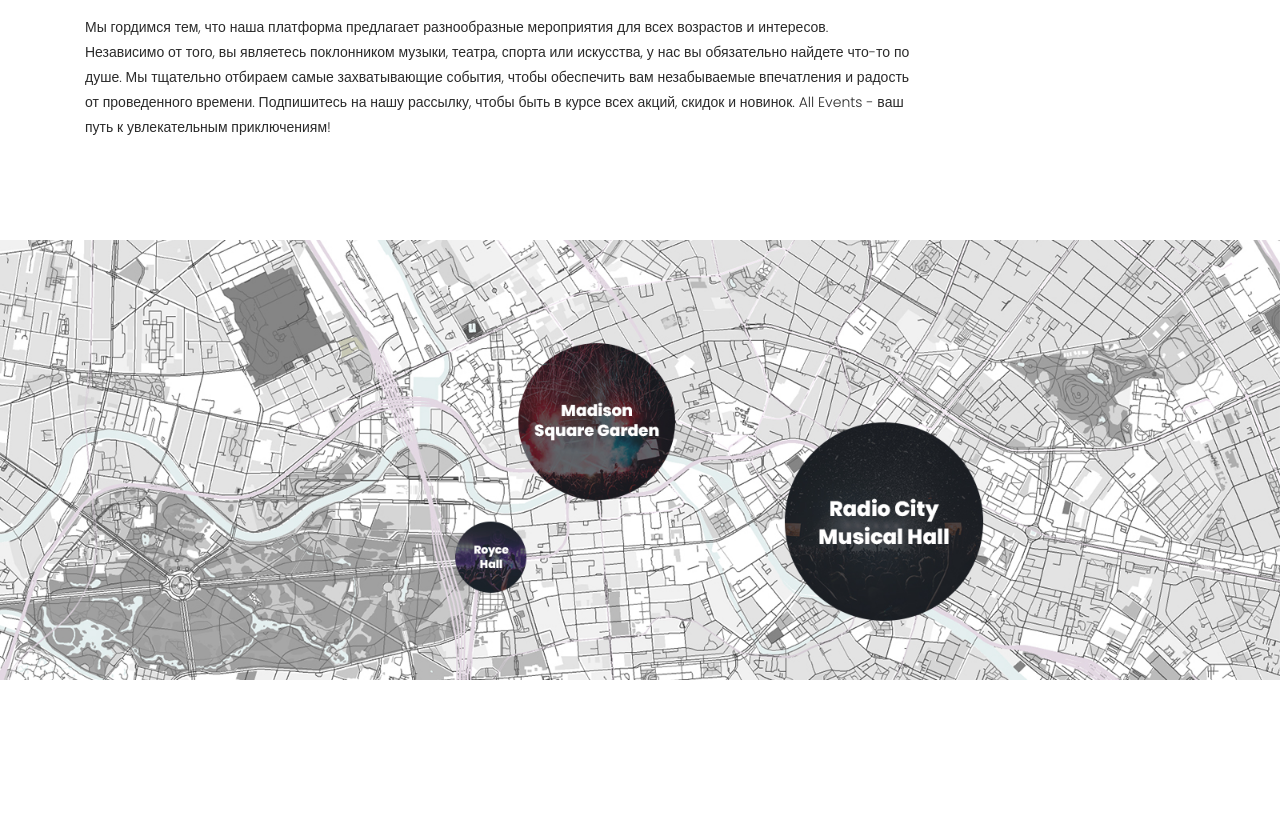
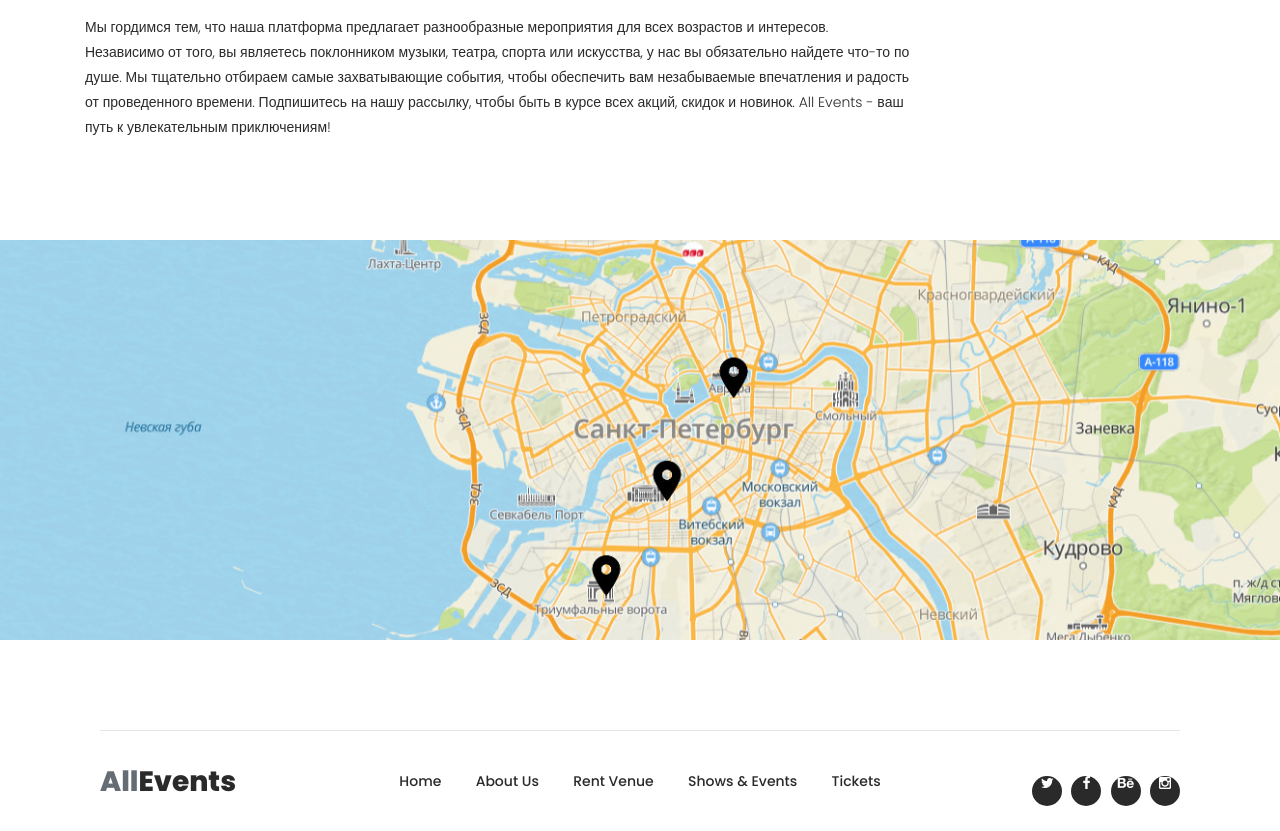
Before and after one commit to AlinaKoloskova2004/events, a Django app: page /main/ in a window 1280 px wide. Shown: the part 1046-1877 px from the top of the page. Before the commit the page ends 1726 px from the top, so only its background shows below. Run offline with Django 5.2, Linux system fonts and the light colour scheme; some libraries are stand-ins or nearby versions.

Commit message:
Главная страница

```diff
--- a/activity/templates/activity/main.html
+++ b/activity/templates/activity/main.html
@@ -48,7 +48,7 @@
 </div>
 
 <div class="map-image">
-    <img src="/static/images/map-image.jpg" alt="Maps of 3 Venues">
+    <img src="/static/images/map.jpg" style="height: 400px; object-fit: cover;" alt="Maps of 3 Venues">
 </div>
 
 
--- a/templates/root.html
+++ b/templates/root.html
@@ -78,5 +78,45 @@
 </header>
 {% block content %}
 {% endblock %}
+<footer>
+    <div class="container">
+        <div class="row" >
+            <div class="col-lg-4">
+
+            </div>
+
+            </div>
+            <div class="col-lg-12">
+                <div class="sub-footer">
+                    <div class="row">
+                        <div class="col-lg-3">
+                            <div class="logo"><span>All<em>Events</em></span></div>
+                        </div>
+                        <div class="col-lg-6">
+                            <div class="menu">
+                                <ul>
+                                    <li><a href="index.html" class="active">Home</a></li>
+                                    <li><a href="about.html">About Us</a></li>
+                                    <li><a href="rent-venue.html">Rent Venue</a></li>
+                                    <li><a href="shows-events.html">Shows & Events</a></li>
+                                    <li><a href="tickets.html">Tickets</a></li>
+                                </ul>
+                            </div>
+                        </div>
+                        <div class="col-lg-3">
+                            <div class="social-links">
+                                <ul>
+                                    <li><a href="#"><i class="fa fa-twitter"></i></a></li>
+                                    <li><a href="#"><i class="fa fa-facebook"></i></a></li>
+                                    <li><a href="#"><i class="fa fa-behance"></i></a></li>
+                                    <li><a href="#"><i class="fa fa-instagram"></i></a></li>
+                                </ul>
+                            </div>
+                        </div>
+                    </div>
+                </div>
+            </div>
+        </div>
+</footer>
 </body>
 </html>
```
Also changed, not shown: static/images/map.jpg (added).
